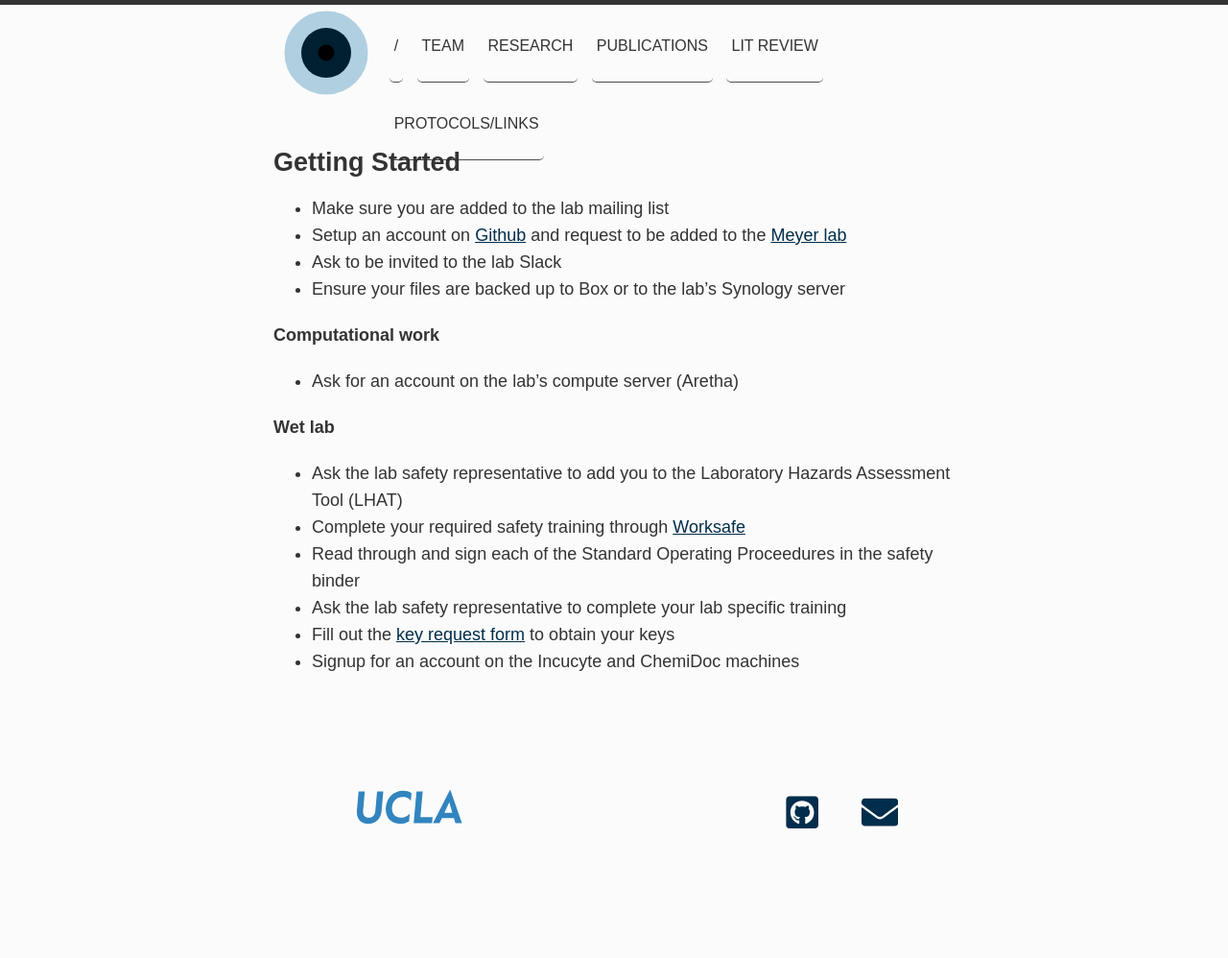
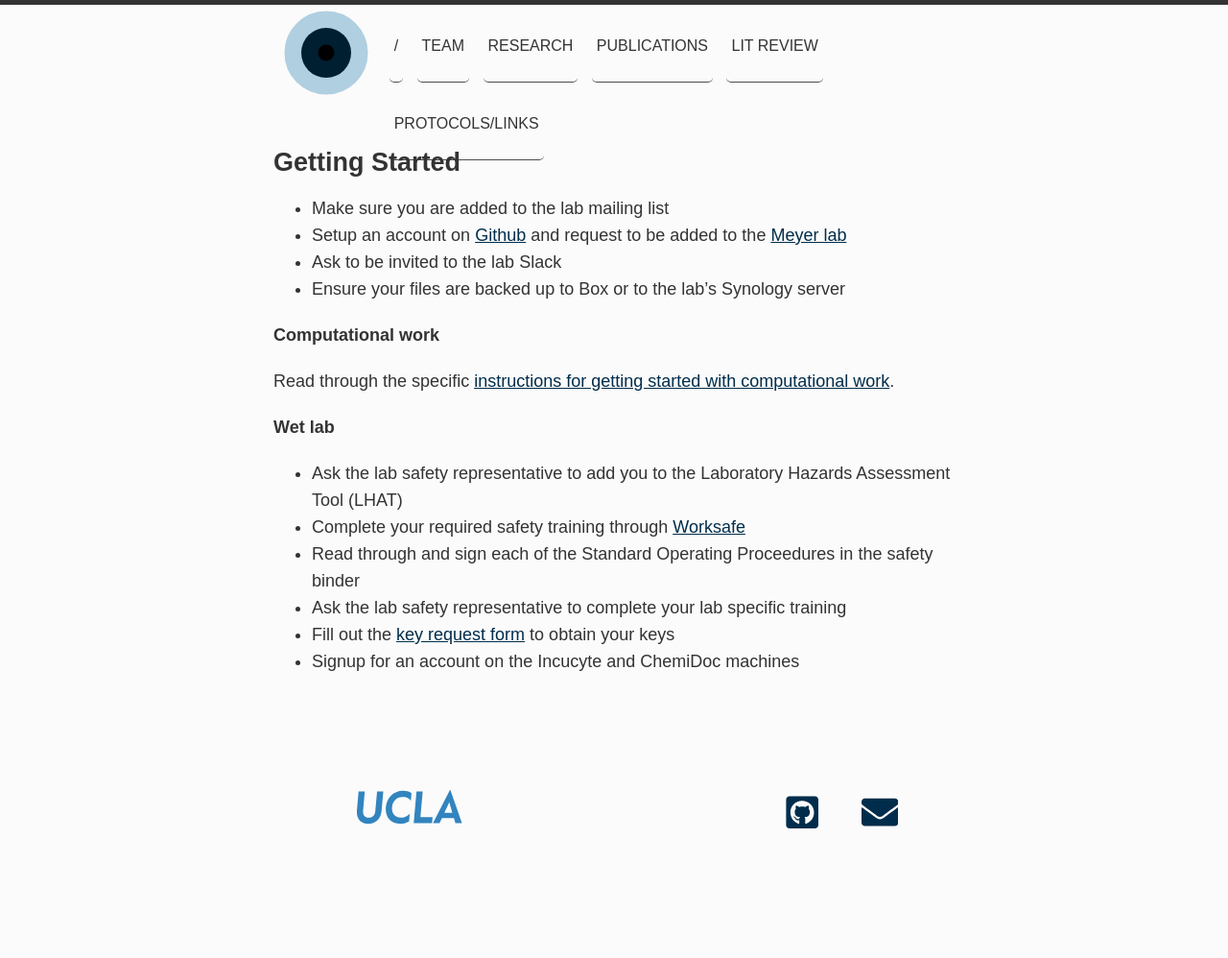
Before and after one commit to meyer-lab/asmlab.org, a Jekyll site: the page built from team/expectations/setup.md, in a window 1280 px wide. Shown: the whole page at 96% size. Built offline with Jekyll 4.4.1, drawn with Linux system fonts in a browser that asks for light colours; some web fonts are replaced.

Commit message:
Create computational_start.md (#68)
Fixes #67

* Update setup.md

```diff
--- a/team/expectations/setup.md
+++ b/team/expectations/setup.md
@@ -10,7 +10,7 @@ title: Getting Started
 
 #### Computational work
 
-- Ask for an account on the lab's compute server (Aretha)
+Read through the specific [instructions for getting started with computational work](/team/computational_start.html).
 
 #### Wet lab
 
```
Also changed, not shown: team/computational_start.md (added, +34 -0 lines).
